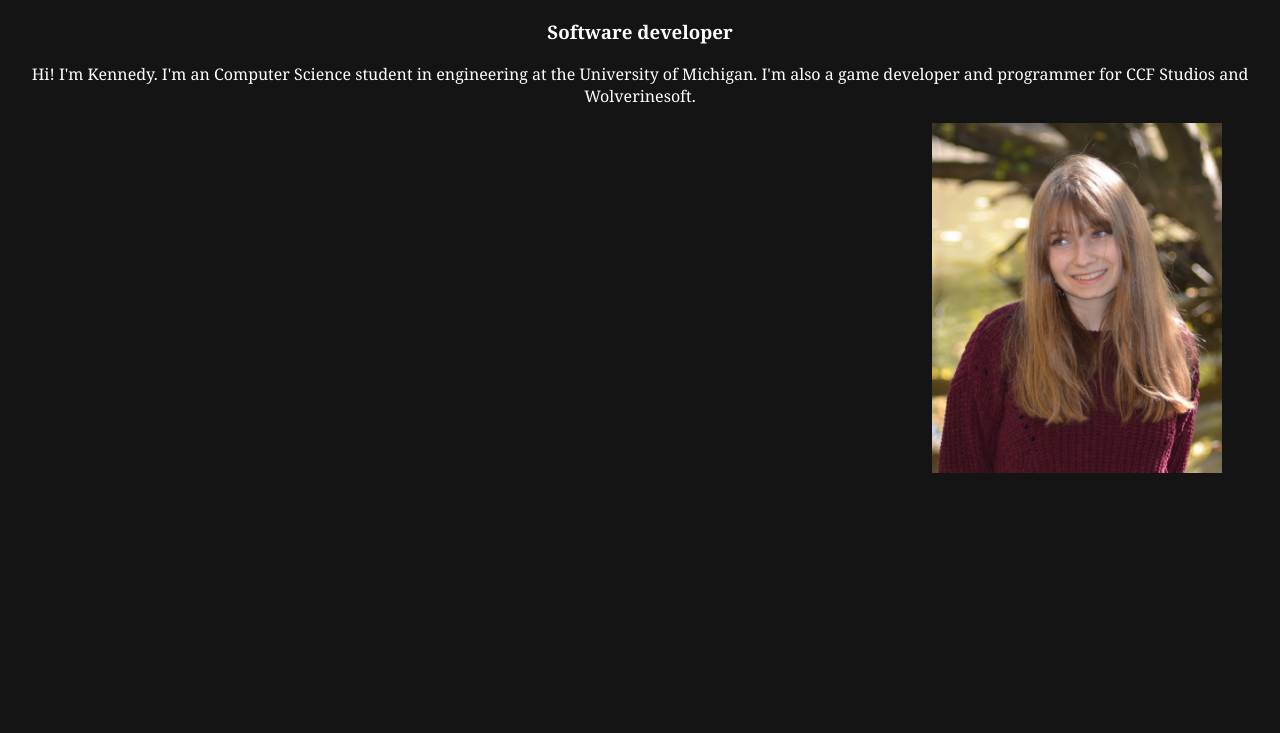
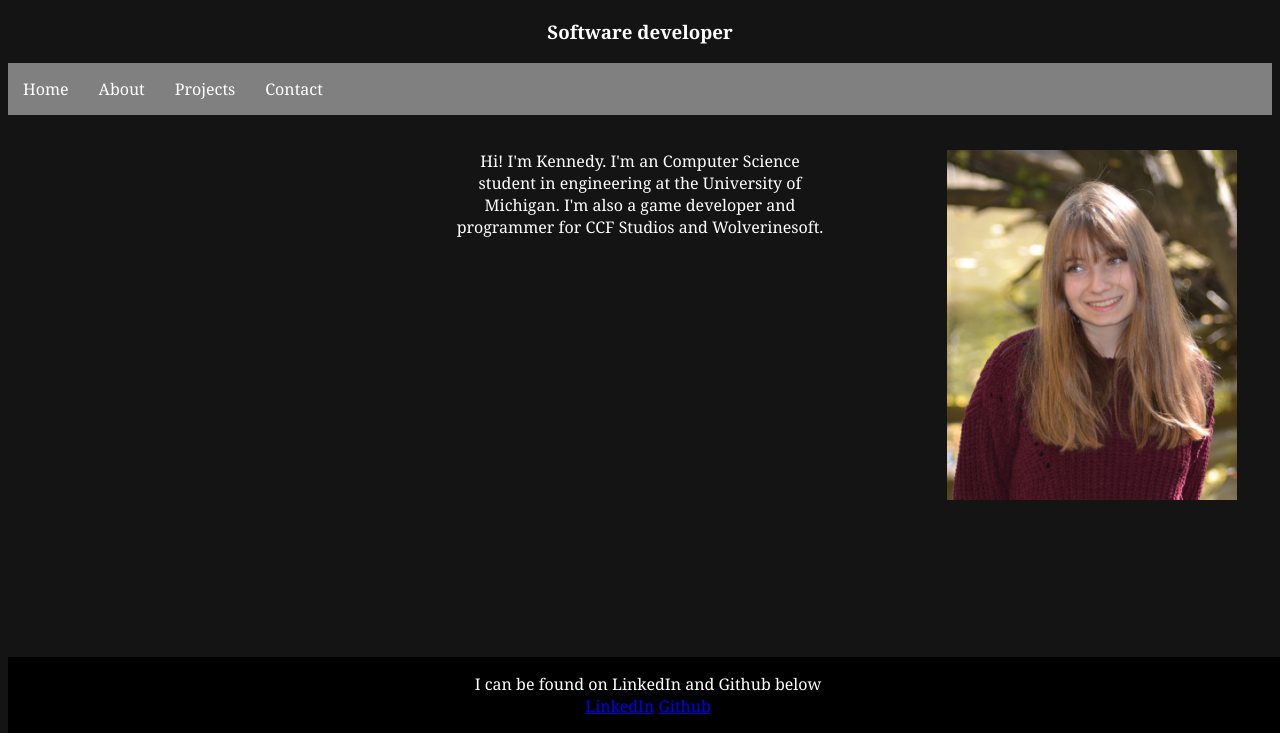
Before and after one commit to kenmcart/kenmcart.github.io, a plain HTML site: page main.html in a window 1280 px wide. Shown: the part 67-800 px from the top of the page. Drawn offline with Linux system fonts and the light colour scheme.

Commit message:
Additions

```diff
--- a/main.html
+++ b/main.html
@@ -7,18 +7,33 @@
     <title>Local Woman Kennedy's Site</title>
     <link rel="stylesheet" href="stylesheet.css">
 </head>
+
 <body>
 
-<div id="header">
-    <h1>Kennedy McCarthy</h1>
-    <h3>Software developer</h3>
+    <div id="header">
+        <h1>Kennedy McCarthy</h1>
+        <h3>Software developer</h3>
+    </div>
 
-    <p>Hi! I'm Kennedy. I'm an Computer Science student in engineering at the University of Michigan. I'm also a game developer and programmer for CCF Studios and Wolverinesoft.</p>
-</div>
+    <nav class="navbar">
+        <ul>
+            <li><a href="">Home</a></li>
+            <li><a href="">About</a></li>
+            <li><a href="">Projects</a></li>
+            <li><a href="">Contact</a></li>
+        </ul>
+    </nav>
 
-<div id="portrait"></div>
-    <img src="me.jpeg" alt="Girl portait photo", style="width:290px;height:350px";>
-</div>
+    <img src="me.jpeg" id="portrait" alt="Girl portait photo", style="width:290px;height:350px";>
 
+    <div id="description">
+        <p>Hi! I'm Kennedy. I'm an Computer Science student in engineering at the University of Michigan. I'm also a game developer and programmer for CCF Studios and Wolverinesoft.</p>
+    </div>
+
+    <div id ="footer">
+        <p>I can be found on LinkedIn and Github below<br>
+        <a href="https://www.linkedin.com/in/kennedymccarthy/">LinkedIn</a>
+        <a href="https://github.com/kenmcart">Github</a></p>
+    </div>
 </body>
 </html>
--- a/stylesheet.css
+++ b/stylesheet.css
@@ -1,12 +1,5 @@
 *{
     font-family: 'Georgia', serif;
-}
-
-img
-{
-    display: block;
-    margin-left: auto;
-    padding-right: 50px;
 }
 
 body {
@@ -14,7 +7,64 @@ body {
     color: #fff;
 }
 
+#portrait
+{
+    display: block;
+    position: relative;
+    float: right;
+    padding: 35px;
+}
+
 #header
 {
     text-align: center;
 }
+
+#description
+{
+    display: block;
+    position: relative;
+    text-align: center;
+    margin-left: auto;
+    margin-right: auto;
+    margin-top: 35px;
+    width: 30%;
+}
+
+#footer
+{
+    background-color: black;
+    position: absolute;
+    display: block;
+    text-align: center;
+    width: 100%;
+    bottom: 0;
+}
+
+.navbar ul
+{
+    list-style-type: none;
+    background-color: grey;
+    overflow: hidden;
+    padding: 0px;
+    margin: 0px;
+}
+
+.navbar a
+{
+    color: white;
+    text-decoration: none;
+    display: block;
+    text-align: center;
+    padding: 15px;
+}
+
+.navbar a:hover
+{
+    background-color:darkslategray
+}
+
+.navbar li
+{
+    float: left;
+}
```
Also changed, not shown: 1 other file.
